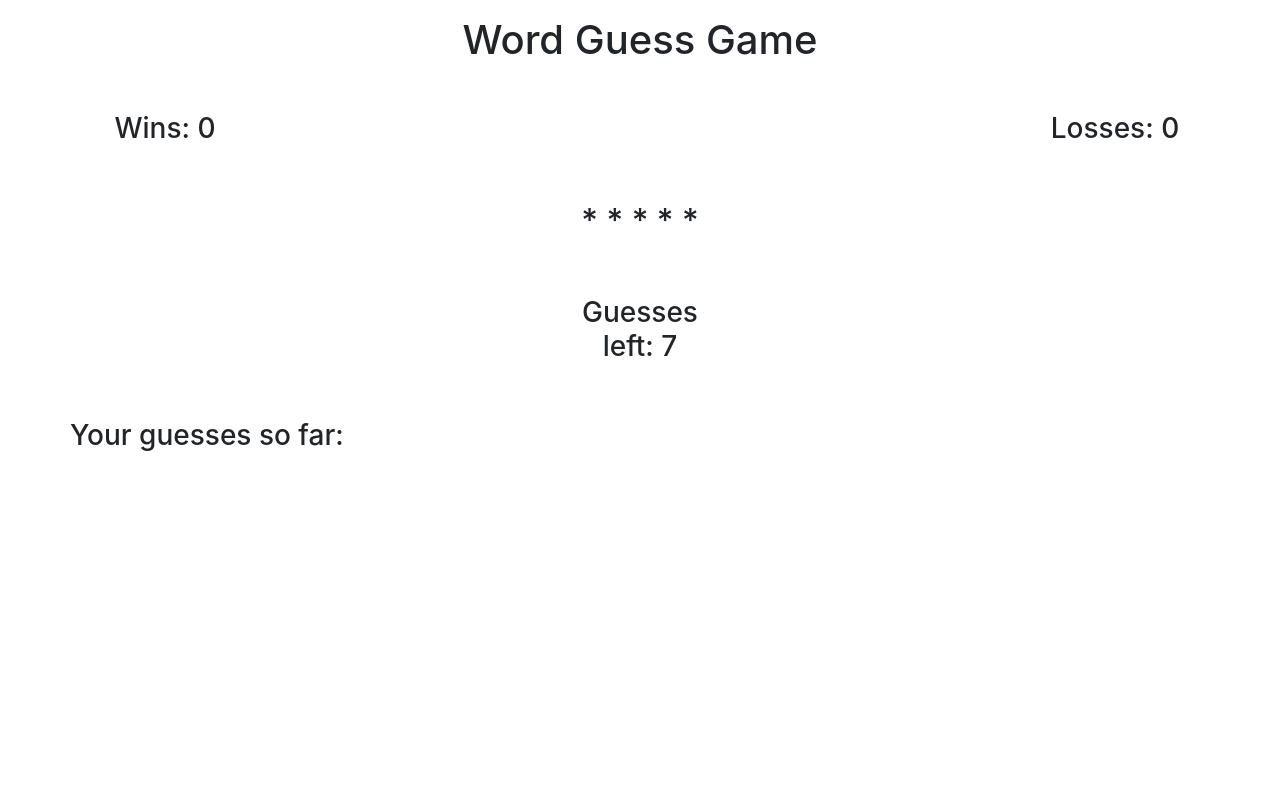
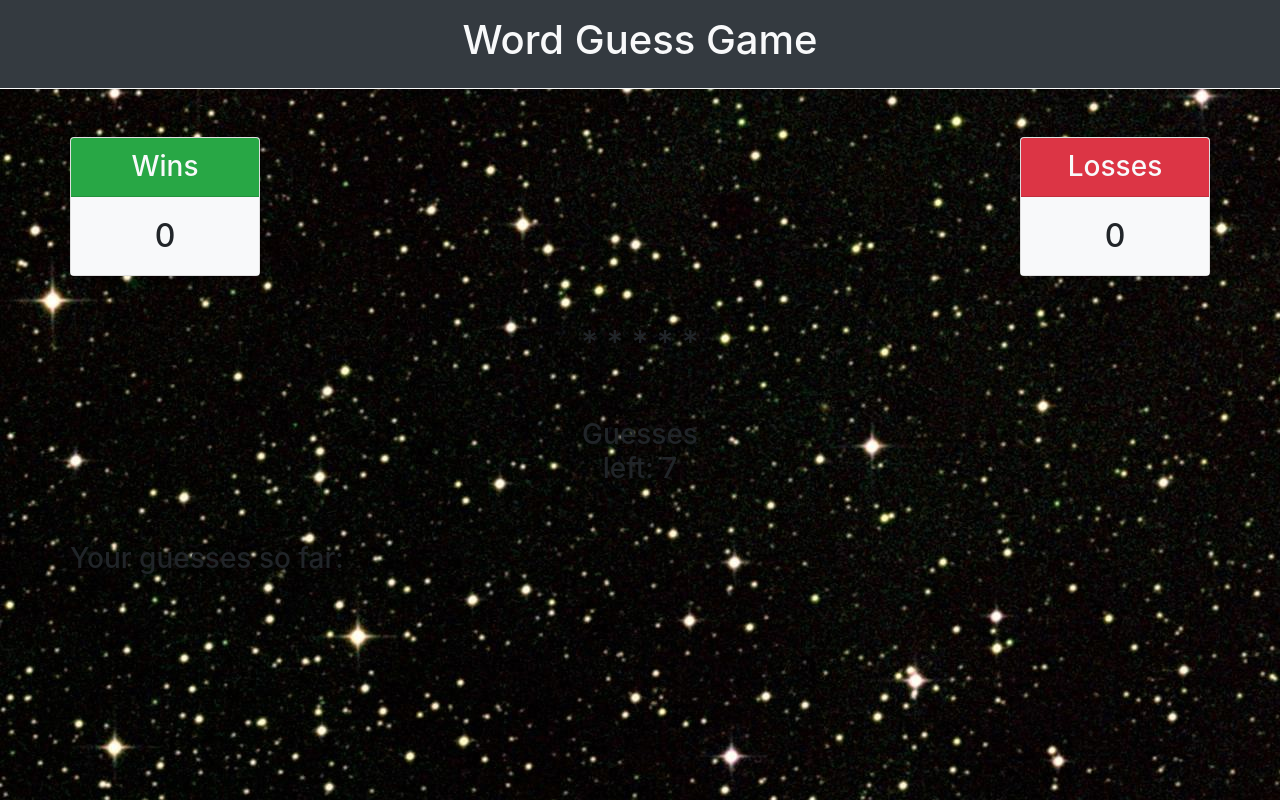
Before and after one commit to robertshaw87/Word-Guess-Game, a plain HTML site: page index.html in a window 1280 px wide. Drawn offline with nearby package versions, Linux system fonts and the light colour scheme.

Commit message:
add background image, minor stylings to page

```diff
--- a/assets/css/style.css
+++ b/assets/css/style.css
@@ -0,0 +1,4 @@
+body {
+    background-image: url("../images/background.jpg");
+    background-repeat: repeat;
+}
--- a/assets/javascript/game.js
+++ b/assets/javascript/game.js
@@ -10,7 +10,9 @@ var alphabet = "abcdefghijklmnopqrstuvwxyz".toUpperCase();
 alphabet = alphabet.split("");
 
 // make an array of potential words
-var dictionary = ["sad", "bad", "cool", "random", "super"];
+var dictionary = ["Eridanus", "Cassiopeia", "Scorpius", "Crux", "Andromeda", "Sagittarius", "Cygnus", "Cepheus",
+                    "Draco", "Delphinus", "Pegasus", "Perseus", "Corvus", "Pisces", "Vela", "Aquila", "Serpens",
+                    "Phoenix", "Vulpecula", "Carina", "Hercules", "Hydra", "Delphinus", "Lyra", "Capricornus"];
 
 // get a pointer to an element in the html when provided with a link
 function getElem(id) {
--- a/index.html
+++ b/index.html
@@ -14,15 +14,21 @@
     <title>Word Guess Game</title>
   </head>
   <body>
-    <header>
-      <h1 class="container text-center mt-3">Word Guess Game</h1>
+    <header class ="bg-dark border-bottom border-light" id="header">
+      <h1 class="container text-center p-3 text-light mr-auto ml-auto">Word Guess Game</h1>
     </header>
 
     <main class="container text-center">
       <div class="row mt-5">
-        <h3 class="col-md-2">Wins: <span id="wins"></span></h3>
+        <div class="card p-0 col-md-2">
+          <h3 class="card-header bg-success text-light" id="winsCard">Wins</h3>
+          <h2 class="card-body m-0 bg-light" id="wins"></h2>
+        </div>
         <h3 class="col-md-8"></h3>
-        <h3 class="col-md-2">Losses: <span id="losses"></span></h3>
+        <div class="card p-0 col-md-2">
+          <h3 class="card-header bg-danger text-light" id="lossesCard">Losses</h3>
+          <h2 class="card-body m-0 bg-light" id="losses"></h2>
+        </div>
       </div>
       <div class="row mt-5">
         <div class="col"></div>
```
Also changed, not shown: assets/images/background.jpg (added).
